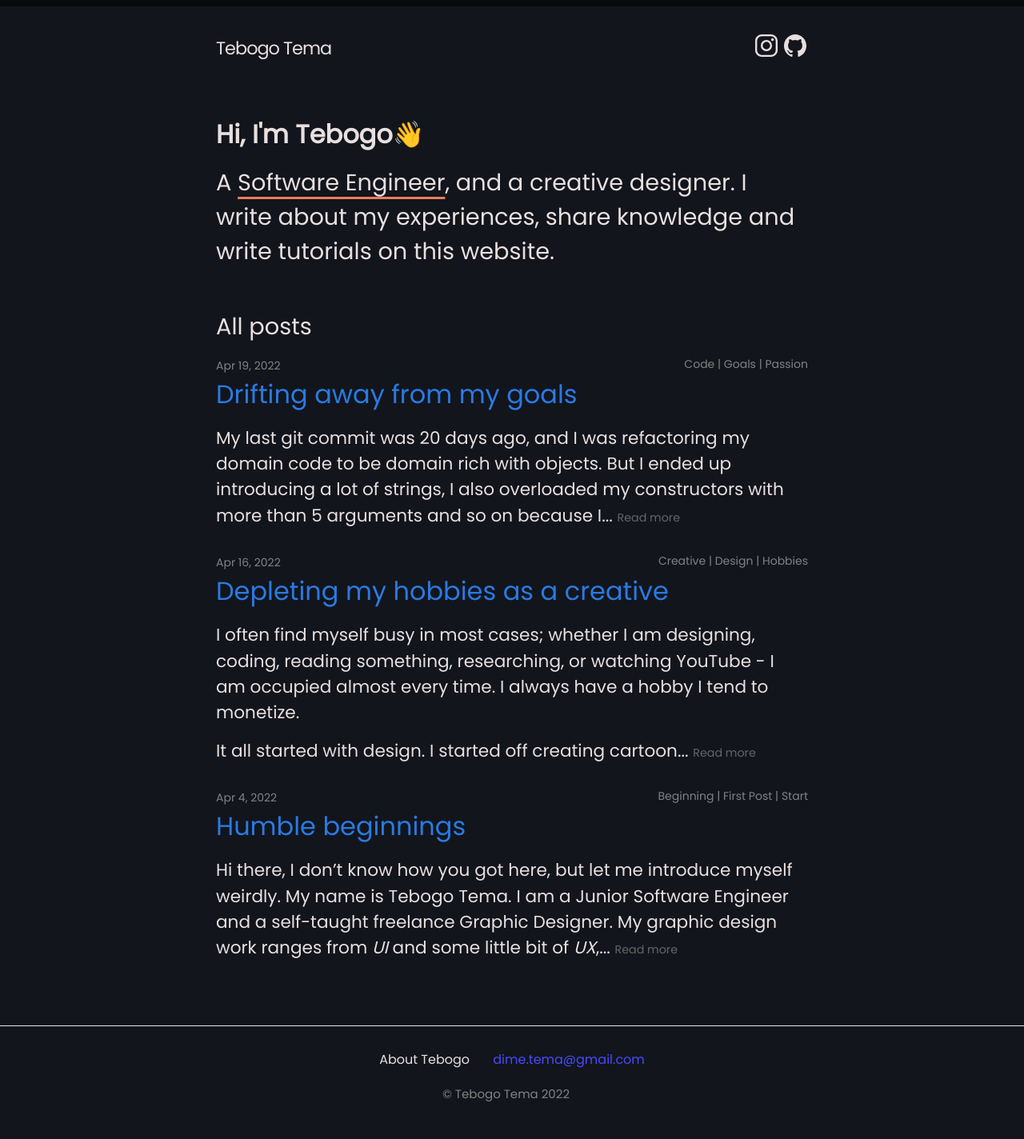
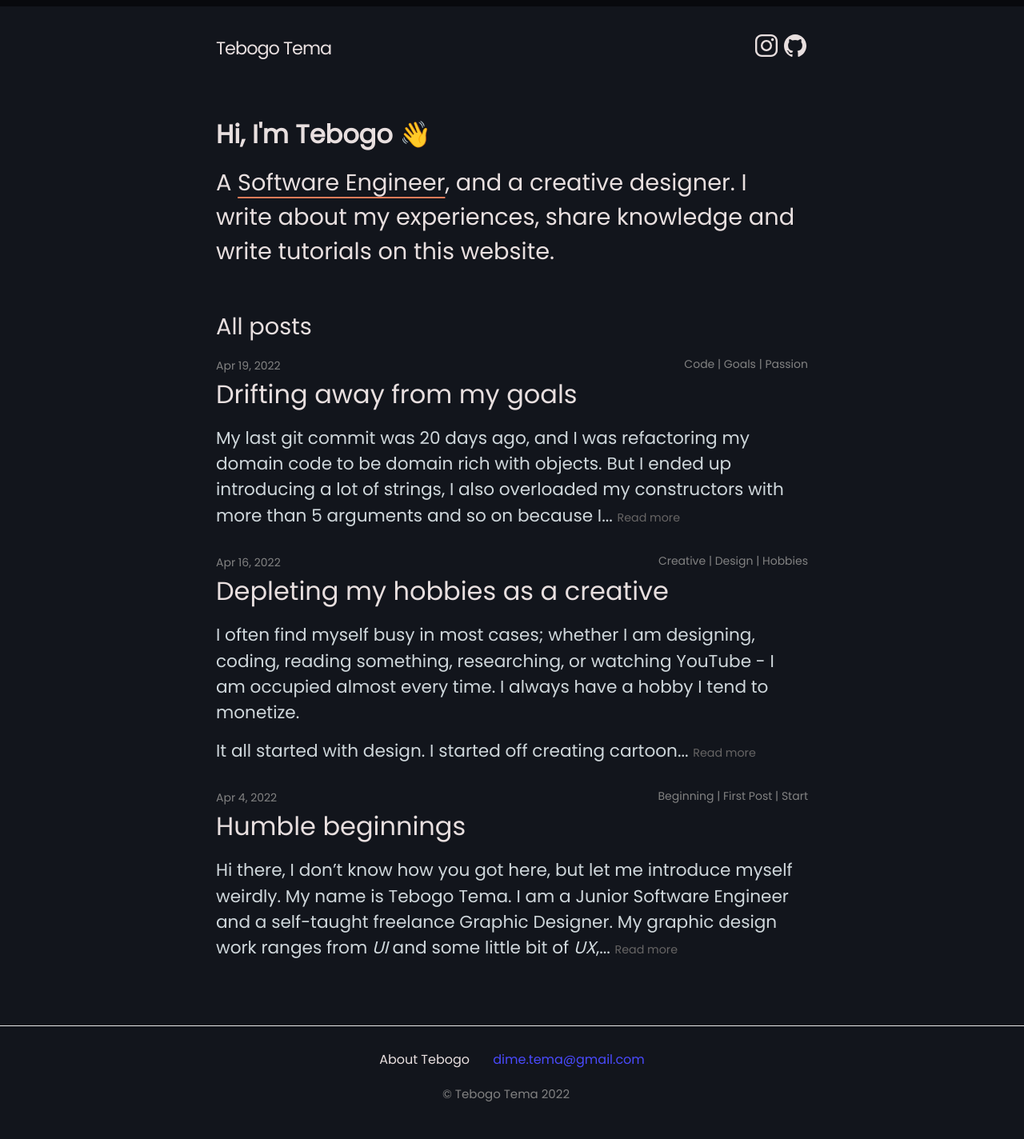
Before and after one commit to feelthedimez/feelthedimez.github.io, a Jekyll site: the page built from index.markdown, in a window 1280 px wide. Shown: the whole page at 80% size. Built offline with Jekyll 4.4.1, drawn with Linux system fonts in a browser that asks for light colours.

Commit message:
Links fixed

```diff
--- a/_layouts/home.html
+++ b/_layouts/home.html
@@ -8,8 +8,8 @@
   {%- endif -%}
 
   <div class="welcome-bio">
-    <h1 class="welcome-bio__header">Hi, I'm Tebogo👋</h1>
-    <p class="welcome-bio__content">A <u class="u">Software Engineer</u>, and a creative designer. I write about my experiences, share knowledge and write tutorials on this website.</p>
+    <h1 class="welcome-bio__header">Hi, I'm Tebogo 👋</h1>
+    <p class="welcome-bio__content">A <u class="u"><a href="{{ "/" | relative_url }}about">Software Engineer</a></u>, and a creative designer. I write about my experiences, share knowledge and write tutorials on this website.</p>
   </div>
 
   {{ content }}
--- a/_sass/minima.scss
+++ b/_sass/main-style.scss
@@ -12,12 +12,14 @@
 
 $secondary-color: #273044;
 $dark-background-color: #08090D;
+$bright-color: #EA7C59;
+
+$text-color:       #E8DFDF !default;
+$text-color-light: #cfd7db;
 
 
-$text-color:       #E8DFDF !default;
-$text-color-dark: #E8DFDF;
 $background-color: #12151C !default;
-$background-color-dark: #E8DFDF;
+
 $brand-color:      #2a7ae2 !default;
 
 $grey-color:       #828282 !default;
@@ -32,18 +34,13 @@
 $on-palm:          600px !default;
 $on-laptop:        800px !default;
 
-// Use media queries like this:
-// @include media-query($on-palm) {
-//   .wrapper {
-//     padding-right: $spacing-unit / 2;
-//     padding-left: $spacing-unit / 2;
-//   }
-// }
+
 @mixin media-query($device) {
   @media screen and (max-width: $device) {
     @content;
   }
 }
+
 
 @mixin relative-font-size($ratio) {
   font-size: $base-font-size * $ratio;
@@ -51,7 +48,7 @@
 
 // Import partials.
 @import
-  "minima/base",
-  "minima/layout",
-  "minima/syntax-highlighting"
+  "sass-style/base",
+  "sass-style/layout",
+  "sass-style/syntax-highlighting"
 ;
--- a/_sass/minima/_base.scss
+++ b/_sass/sass-style/_base.scss
@@ -7,16 +7,6 @@
   margin: 0;
   padding: 0;
 }
-
-u, .u {
-  text-decoration: underline;
-  text-underline-offset: 8px;
-  text-decoration-color: #EA7C59;
-  text-decoration-thickness: 3px;
-}
-
-
-
 
 /**
  * Basic styling
@@ -111,15 +101,17 @@
  * Links
  */
 a {
-  color: $brand-color;
+  color: $text-color;
   text-decoration: none;
+  text-decoration-color: #EA7C59 !important;
+
 
   &:visited {
-    color: darken($brand-color, 15%);
+    color: $text-color-light;
   }
 
   &:hover {
-    color: $text-color;
+    color: $bright-color;
     text-decoration: underline;
   }
 
@@ -130,6 +122,13 @@
       text-decoration: underline;
     }
   }
+}
+
+.u {
+  text-decoration-thickness: 3px;
+  text-decoration: underline;
+  text-underline-offset: 8px;
+  text-decoration-color: #EA7C59 !important;
 }
 
 
--- a/_sass/minima/_layout.scss
+++ b/_sass/sass-style/_layout.scss
@@ -186,9 +186,7 @@
 /**
  * Page content
  */
-.post-text {
-  color: yellow;
-}
+
 
 .page-content {
   padding: $spacing-unit 0;
@@ -226,6 +224,7 @@
 .post-link {
   display: block;
   @include relative-font-size(2);
+  color: $text-color !important;
 }
 
 
@@ -311,6 +310,6 @@
 
   p {
     @include relative-font-size(1.35);
-
+    color: $text-color-light;
   }
  }
--- a/about.markdown
+++ b/about.markdown
@@ -1,6 +1,6 @@
 ---
 layout: page
-title: About Tebogo
+title: About Me
 permalink: /about/
 ---
 
--- a/assets/main.scss
+++ b/assets/main.scss
@@ -2,4 +2,4 @@
 # Only the main Sass file needs front matter (the dashes are enough)
 ---
 
-@import "minima";
+@import "main-style";
```
Also changed, not shown: _sass/sass-style/_syntax-highlighting.scss (renamed from _sass/minima/_syntax-highlighting.scss), 6 other files.
